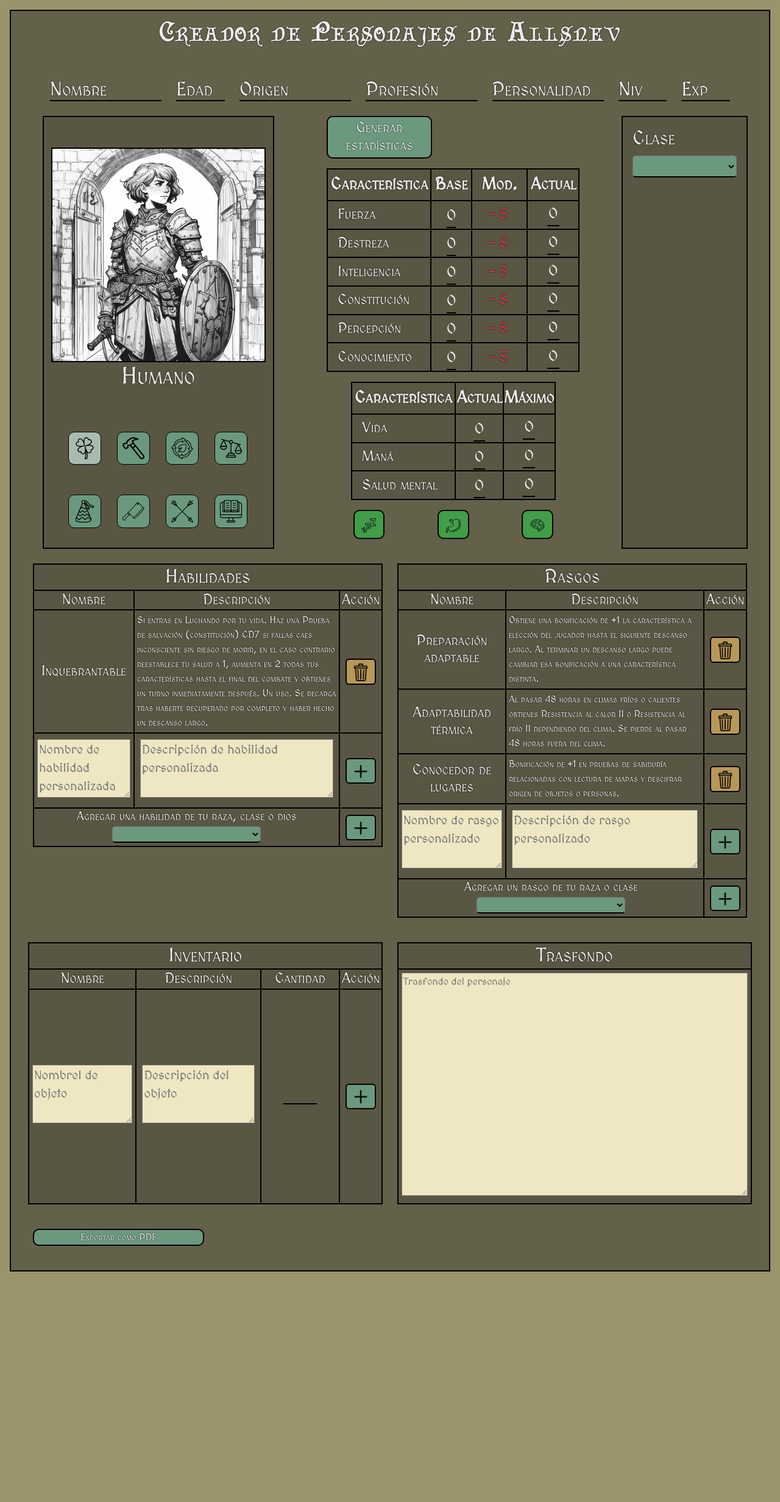
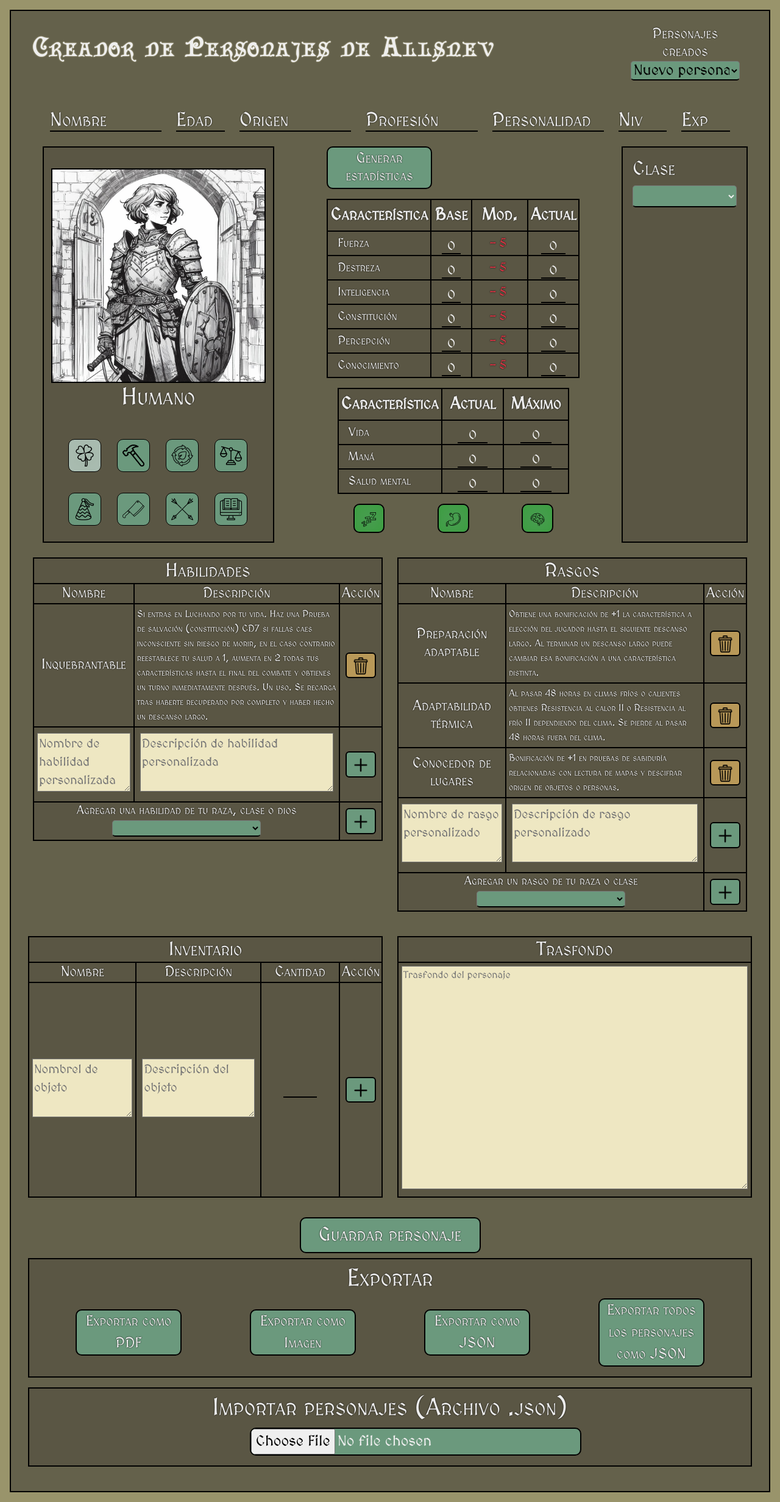
Before and after one commit to Atlantox/allsnev-character-creator, a Vue app: page / in a window 1280 px wide. Shown: the whole page at 61% size. Before the commit the page ends 2101 px from the top, so only its background shows below. Built offline with nearby package versions, Linux system fonts and the light colour scheme.

Commit message:
<fix> project usable

```diff
--- a/src/components/RoleplayManager.vue
+++ b/src/components/RoleplayManager.vue
@@ -1,6 +1,8 @@
 <script setup>
+// Modules
 import { ref, computed } from 'vue';
 
+// Components
 import CharacterInfo from './subcomponents/CharacterInfo.vue';
 import RaceSelect from './subcomponents/RaceSelect.vue';
 import Statistics from './subcomponents/Statistics.vue';
@@ -10,59 +12,25 @@ import Inventory from './subcomponents/Inventory.vue';
 import CharacterLore from './subcomponents/CharacterLore.vue';
 import ExportOptions from './subcomponents/ExportOptions.vue';
 
+// Services
 import RaceService from '@/services/RaceService.js';
+import ClassService from '@/services/ClassService.js';
+import GodService from '@/services/GodService.js';
+
+// Service Instances
 const raceService = new RaceService();
+const godService = new GodService();
+const classService = new ClassService();
+
+// Services Fetch
 const races = raceService.getRaces();
-
-import ClassService from '@/services/ClassService.js';
-const classService = new ClassService();
 const classes = classService.getClasses();
-
-import GodService from '@/services/GodService.js';
-const godService = new GodService();
 const gods = godService.getGods();
 
+// Ref variables
 const characters = ref([]);
-
-const current_character = ref({
-    basic_information:{
-        "Nombre": '',
-        "Edad": '',
-        "Origen": '',
-        "Profesión": '',
-        "Personalidad":  '',
-        "Niv": '',
-        "Exp": ''
-    },
-    statistics: {
-        "Fuerza": {base:0, current:0},
-        "Destreza": {base:0, current:0},
-        "Inteligencia": {base:0, current:0},
-        "Constitución": {base:0, current:0},
-        "Percepción": {base:0, current:0},
-        "Conocimiento": {base:0, current:0},
-    },
-    state:{
-        "Vida": {max:0, current:0},
-        "Maná": {max:0, current:0},
-        "Salud mental": {max:0, current:0},
-    },
-    negativeEffects: [''],
-    race: 'Humano',
-    classInfo: {
-        mainClass: '',
-        subClass: '',
-        classLevel: 0,
-        god: '',
-    },
-    talents:{
-        abilities: [],
-        treats: [],
-    },
-    inventory: {},
-    lore: ''
-})
-
+const current_character = ref({});
+const currentCharacterIndex = ref('-1');
 
 // Computed functions
 const getTalents = computed(() => {
@@ -114,7 +82,6 @@ const getTalents = computed(() => {
     };
 });
 
-const talentsInfo = ref(getTalents)
 
 // Emits
 const changeRace = (new_race) => {
@@ -184,6 +151,101 @@ const deleteInventoryObject = (inventoryObjectName) => {
     delete current_character.value.inventory[inventoryObjectName];
 }
 
+const exportCharacter = async (exportType) => {
+    var elementToExport = document.getElementById('characterSheet');
+
+    if(exportType === 'pdf'){
+        html2canvas(elementToExport, {
+            ignoreElements: element => {
+                return element.classList.contains('no-print');
+            },
+            scale: 1
+            }).then(canvas => {
+                const pdf = new window.jspdf.jsPDF();
+
+                const contentDataURL = canvas.toDataURL('image/png');
+                const pdfWidth = pdf.internal.pageSize.getWidth();
+                const pdfHeight = pdf.internal.pageSize.getHeight();
+                const ratio = pdfHeight / canvas.height;
+                const canvasHeight = canvas.height * ratio;
+                pdf.addImage(contentDataURL, 'PNG', 0, 0, pdfWidth, canvasHeight);
+
+                pdf.save(current_character.value.basic_information['Nombre'] + '.pdf');
+        });
+    }
+    else if (exportType === 'img'){
+        const canvas = await html2canvas(elementToExport, {
+            ignoreElements: element => {
+                if (element.classList.contains('no-print'))
+                    return true;
+                return false;
+            }
+        });
+        const imgData = canvas.toDataURL('image/png');
+        const downloadLink = document.createElement('a');
+        downloadLink.href = imgData;
+        downloadLink.download = current_character.value.basic_information['Nombre'] + '.png';
+
+        downloadLink.click();
+    }
+    else if(exportType === 'json'){
+        const jsonString = JSON.stringify([current_character.value], null, 2);
+        const blob = new Blob([jsonString], { type: 'application/json' });
+        const url = URL.createObjectURL(blob);
+        const downloadLink = document.createElement('a');
+        downloadLink.href = url;
+        downloadLink.download = current_character.value.basic_information['Nombre'] + '.json';
+
+        downloadLink.click();
+        URL.revokeObjectURL(url);
+    }
+}
+
+const exportAllCharacters = () => {
+    const jsonString = JSON.stringify(characters.value, null, 2);
+
+    const blob = new Blob([jsonString], { type: 'application/json' });
+
+    const url = URL.createObjectURL(blob);
+    const downloadLink = document.createElement('a');
+    downloadLink.href = url;
+    downloadLink.download = 'AllsnevCharacters.json';
+    downloadLink.click();
+    URL.revokeObjectURL(url);
+}
+
+const saveCurrentCharacter = () => {
+    characters.value.push(current_character.value);
+    resetCurrentCharacter();
+    resetTalents();
+}
+
+
+const importCharacters = (charactersData) => {
+    characters.value = charactersData;
+}
+
+
+const changeCurrentCharacter = (event) => {
+    var characterIndex = event.target.value;
+    if(currentCharacterIndex.value !== characterIndex){
+        if(currentCharacterIndex.value !== '-1'){
+            characters.value[currentCharacterIndex.value] = current_character.value;
+            if(characterIndex !== '-1'){
+                current_character.value = characters.value[characterIndex];
+            }
+            else{
+                resetCurrentCharacter();
+            }
+        }
+        else{
+            current_character.value = characters.value[characterIndex];
+        }
+        currentCharacterIndex.value = characterIndex;
+    }
+}
+
+
 // Normal functions
 const generateStatistics = () => {
     let randomNumbers = [];
@@ -193,68 +255,76 @@ const generateStatistics = () => {
     alert(randomNumbers);
 }
 
+
+const resetCurrentCharacter = () => {
+    current_character.value = {
+        basic_information:{
+            "Nombre": '',
+            "Edad": '',
+            "Origen": '',
+            "Profesión": '',
+            "Personalidad":  '',
+            "Niv": '',
+            "Exp": ''
+        },
+        statistics: {
+            "Fuerza": {base:0, current:0},
+            "Destreza": {base:0, current:0},
+            "Inteligencia": {base:0, current:0},
+            "Constitución": {base:0, current:0},
+            "Percepción": {base:0, current:0},
+            "Conocimiento": {base:0, current:0},
+        },
+        state:{
+            "Vida": {max:0, current:0},
+            "Maná": {max:0, current:0},
+            "Salud mental": {max:0, current:0},
+        },
+        negativeEffects: [''],
+        race: 'Humano',
+        classInfo: {
+            mainClass: '',
+            subClass: '',
+            classLevel: 0,
+            god: '',
+        },
+        talents:{
+            abilities: [],
+            treats: [],
+        },
+        inventory: {},
+        lore: ''
+    }
+}
+
+const talentsInfo = ref(getTalents)
+resetCurrentCharacter();
 resetTalents();
-
-const { jsPDF } = "jspdf";
-
-const exportAsPDF = () => {
-    var elementToExport = document.getElementById('characterSheet');
-
-    /*
-
-    // Obtén el ancho y alto del elemento a exportar
-    var elementWidth = elementToExport.offsetWidth;
-    var elementHeight = elementToExport.offsetHeight;
-
-    // Crea un documento PDF con tamaño personalizado
-    var doc = new jsPDF({
-        unit: 'px',  // Unidad de medida en píxeles
-        format: [elementWidth, elementHeight]  // Establece el tamaño de la página según el tamaño del elemento
-    });
-
-    // Exporta el elemento al PDF
-    doc.html(elementToExport, {
-        callback: function (pdf) {
-            pdf.save(current_character.value.basic_information.name + '.pdf');
-        }
-    });
-
-    */
-
-    html2canvas(elementToExport, {
-        ignoreElements: element => {
-            // Ignora elementos con la clase "ignorar"
-            return element.classList.contains('no-print');
-        },
-        scale: 1
-        }).then(canvas => {
-        // Obtiene el contexto 2D del canvas
-        const contentDataURL = canvas.toDataURL('image/png');
-
-        // Crea un objeto PDF
-        const pdf = new jsPDF();
-
-        // Ajusta el tamaño del PDF al tamaño del canvas
-        const pdfWidth = pdf.internal.pageSize.getWidth();
-        const pdfHeight = pdf.internal.pageSize.getHeight();
-        const ratio = pdfHeight / canvas.height;
-        const canvasHeight = canvas.height * ratio;
-        pdf.addImage(contentDataURL, 'PNG', 0, 0, pdfWidth, canvasHeight);
-
-        // Guarda el PDF como un archivo
-        pdf.save('archivo.pdf');
-    });
-}
 </script>
 
 <template>
-    <main class="container-fluid p-3"  id="characterSheet">
+    <main class="container-fluid p-3"  id="characterSheet" ref="characterSheet">
         <div class="row w-100 m-0 rol-container py-3 flex-wrap">
             <!-- First row -->
-            <section class="row w-100 text-center m-0 p-0">
-                <h1 class="p-0 main-title">
+            <section class="row w-100 text-center m-0 p-0 justify-content-around align-items-center">
+                <h1 class="col-8 p-0 main-title text-center">
                     Creador de Personajes de Allsnev
                 </h1>
+                <div class="col-4 row m-0 p-2 pe-5 justify-content-end align-items-end flex-column no-print">
+                    <h4 class="col-6 m-0 p-0 text-right">
+                        Personajes creados
+                    </h4>
+                    <select class="col-6 fs-4 rol-select" @change="changeCurrentCharacter">
+                        <option value="-1">Nuevo personaje</option>
+                        <option
+                        v-for="(character, index) in characters"
+                        :key="index"
+                        :value="index"
+                        >
+                            {{ character.basic_information['Nombre'] }}
+                        </option>
+                    </select>
+                </div>
             </section>
 
             <section class="row w-100 m-0 p-0 justify-content-around mb-3">
@@ -332,10 +402,13 @@ const exportAsPDF = () => {
             </section>
 
             <!-- Fourth row -->
-            <section class="row w-100 m-0 p-0 justify-content-around text-center p-3">
+            <section class="row w-100 m-0 p-0 justify-content-around text-center p-3 no-print">
                 <div class="col-12 row justify-content-center">
                     <ExportOptions
-                    @exportAsPDF="exportAsPDF"
+                    @saveCurrentCharacter="saveCurrentCharacter"
+                    @exportCharacter="exportCharacter"
+                    @exportAllCharacters="exportAllCharacters"
+                    @importCharacters="importCharacters"
                     />
                 </div>
             </section>
@@ -352,6 +425,7 @@ const exportAsPDF = () => {
 
 .main-title{
     font-family: 'Cardinal', sans-serif !important;
+    text-shadow: 0 0 2px $primary-light;
 }
 
 
--- a/src/components/subcomponents/ClassSelect.vue
+++ b/src/components/subcomponents/ClassSelect.vue
@@ -57,7 +57,7 @@ const resetTalents = () => {
             v-if="props.currentClass.mainClass !== ''"
             >
                 <div
-                v-if="props.classes[props.currentClass.mainClass].subClasses !== {}"
+                v-if="props.classes[props.currentClass.mainClass].subClasses !== false"
                 class="col-12 p-3 pb-4 d-flex flex-column align-items-start"
                 >
                     <h2 class="">
@@ -131,5 +131,7 @@ const resetTalents = () => {
 
 <style scoped lang="scss">
 
-
+input, select, option{
+    color:$font-color;
+}
 </style>
--- a/src/components/subcomponents/ExportOptions.vue
+++ b/src/components/subcomponents/ExportOptions.vue
@@ -1,16 +1,80 @@
 <script setup>
-const emit = defineEmits(['exportAsPDF']);
+const emit = defineEmits(['exportCharacter', 'exportAllCharacters', 'saveCurrentCharacter', 'importCharacters']);
 
-const exportAsPDF = () => {
-    emit ('exportAsPDF');
+const exportCharacter = (exportType) => {
+    emit ('exportCharacter', exportType);
+}
+
+const exportAllCharacters = () => {
+    emit ('exportAllCharacters');
+}
+
+const saveCurrentCharacter = () => {
+    emit ('saveCurrentCharacter');
+}
+
+const importCharacters = (event) => {
+    const file = event.target.files[0];
+    const reader = new FileReader();
+
+    reader.onload = () => {
+        try {
+            const parsedData = JSON.parse(reader.result);
+            emit ('importCharacters', parsedData);
+        } catch (error) {
+            // Maneja cualquier error de parseo
+            console.error('Error al parsear el archivo JSON:', error);
+        }
+    }
+
+    reader.readAsText(file);
 }
 </script>
 
 <template>
-    <div class="w-100 m-0 p-0">
-        <div class="col-3 p-2">
-            <div class="rol-button" @click="exportAsPDF">
-                Exportar como PDF
+    <div class="row w-100 m-0 p-0 align-items-center justify-content-center">
+        <div class="col-3 rol-button py-2" @click="saveCurrentCharacter">
+            <h2 class="m-0 p-0">
+                Guardar personaje
+            </h2>
+        </div>
+    </div>
+
+    <div class="row w-100 m-0 p-0 align-items-center justify-content-center rol-subwindow border border-2 border-black my-2 p-2">
+        <h1 class="col-12 m-0 p-0">
+            Exportar
+        </h1>
+        <div class="col-12 row justify-content-around align-items-center fs-4">
+            <div class="col-2 p-2">
+                <div class="rol-button" @click="exportCharacter('pdf')">
+                    Exportar como PDF
+                </div>
+            </div>
+            <div class="col-2 p-2">
+                <div class="rol-button" @click="exportCharacter('img')">
+                    Exportar como Imagen
+                </div>
+            </div>
+            <div class="col-2 p-2">
+                <div class="rol-button" @click="exportCharacter('json')">
+                    Exportar como JSON
+                </div>
+            </div>
+            <div class="col-2 p-2">
+                <div class="rol-button" @click="exportAllCharacters">
+                    Exportar todos los personajes como JSON
+                </div>
+            </div>
+        </div>
+    </div>
+
+    <div class="row w-100 m-0 p-0 align-items-center justify-content-center rol-subwindow border border-2 border-black my-2 p-2">
+        <h1 class="col-12 m-0 p-0">
+            Importar personajes (Archivo .json)
+        </h1>
+        <div class="col-12 row justify-content-around align-items-center fs-4">
+            <div class="col-5 p-2">
+                <input class="rol-button" @change="importCharacters" type="file" accept=".json">
             </div>
         </div>
     </div>
--- a/src/components/subcomponents/Inventory.vue
+++ b/src/components/subcomponents/Inventory.vue
@@ -58,7 +58,7 @@ const deleteInventoryObject = (objectName) => {
                     </td>
                 </tr>
 
-                <tr>
+                <tr class="no-print">
                     <td>
                         <div class="w-100 p-1">
                             <textarea class="w-100 fs-5" v-model="customItem.name" cols="30" rows="3" placeholder="Nombrel de objeto"></textarea>
--- a/src/components/subcomponents/RaceSelect.vue
+++ b/src/components/subcomponents/RaceSelect.vue
@@ -1,6 +1,4 @@
 <script setup>
-import { defineProps } from 'vue';
-
 const props = defineProps({
     currentRace:{
         type: String,
--- a/src/components/subcomponents/Statistics.vue
+++ b/src/components/subcomponents/Statistics.vue
@@ -52,6 +52,9 @@ const selectAll = (targetInput) => {
 import NegativeEffectService from '@/services/NegativeEffectService.js';
 const negativeEffectsService = new NegativeEffectService();
 const negativeEffects = negativeEffectsService.getEffects();
+
+const statisticInputClass = 'text-center w-50 h-50 rol-input align-bottom align-bottom'
+const statisticTdClass = 'text-center align-bottom'
 </script>
 
 <template>
@@ -62,7 +65,7 @@ const negativeEffects = negativeEffectsService.getEffects();
             </h4>
         </div>
 
-        <table class="col-12 fs-4">
+        <table class="col-12 fs-5">
             <thead class="fs-3 text-center">
                 <tr>
                     <th class="p-1">Característica</th>
@@ -80,9 +83,9 @@ const negativeEffects = negativeEffectsService.getEffects();
                         {{ stat }}
                     </td>
 
-                    <td class="text-center">
+                    <td :class="statisticTdClass">
                         <input
-                        class="text-center w-25 rol-input align-middle"
+                        :class="statisticInputClass"
                         :id="stat + 'base-input'"
                         v-model="props.statistics[stat].base"
                         type="text"
@@ -93,9 +96,9 @@ const negativeEffects = negativeEffectsService.getEffects();
                         {{ getModifier(props.statistics[stat].current) }}
                     </td>
 
-                    <td class="text-center">
+                    <td :class="statisticTdClass">
                         <input
-                        class="text-center w-25 rol-input"
+                        :class="statisticInputClass"
                         :id="stat + 'actual-input'"
                         v-model="props.statistics[stat].current"
                         type="text"
@@ -105,7 +108,7 @@ const negativeEffects = negativeEffectsService.getEffects();
             </tbody>
         </table>
 
-        <table class="col-9 fs-4 mt-3">
+        <table class="col-11 fs-5 mt-3">
             <thead class="fs-3 text-center">
                 <tr>
                     <th class="p-1">Característica</th>
@@ -122,18 +125,18 @@ const negativeEffects = negativeEffectsService.getEffects();
                         {{ state }}
                     </td>
 
-                    <td class="text-center">
+                    <td :class="statisticTdClass">
                         <input
-                        class="text-center w-25 rol-input align-middle"
+                        :class="statisticInputClass"
                         :id="state + 'actual-input'"
                         v-model="props.currentState[state].max"
                         type="text"
                         @click="selectAll(state + 'actual-input')">
                     </td>
 
-                    <td class="text-center">
+                    <td :class="statisticTdClass">
                         <input
-                        class="text-center w-25 rol-input"
+                        :class="statisticInputClass"
                         :id="state + 'base-input'"
                         v-model="props.currentState[state].current"
                         type="text"
```
